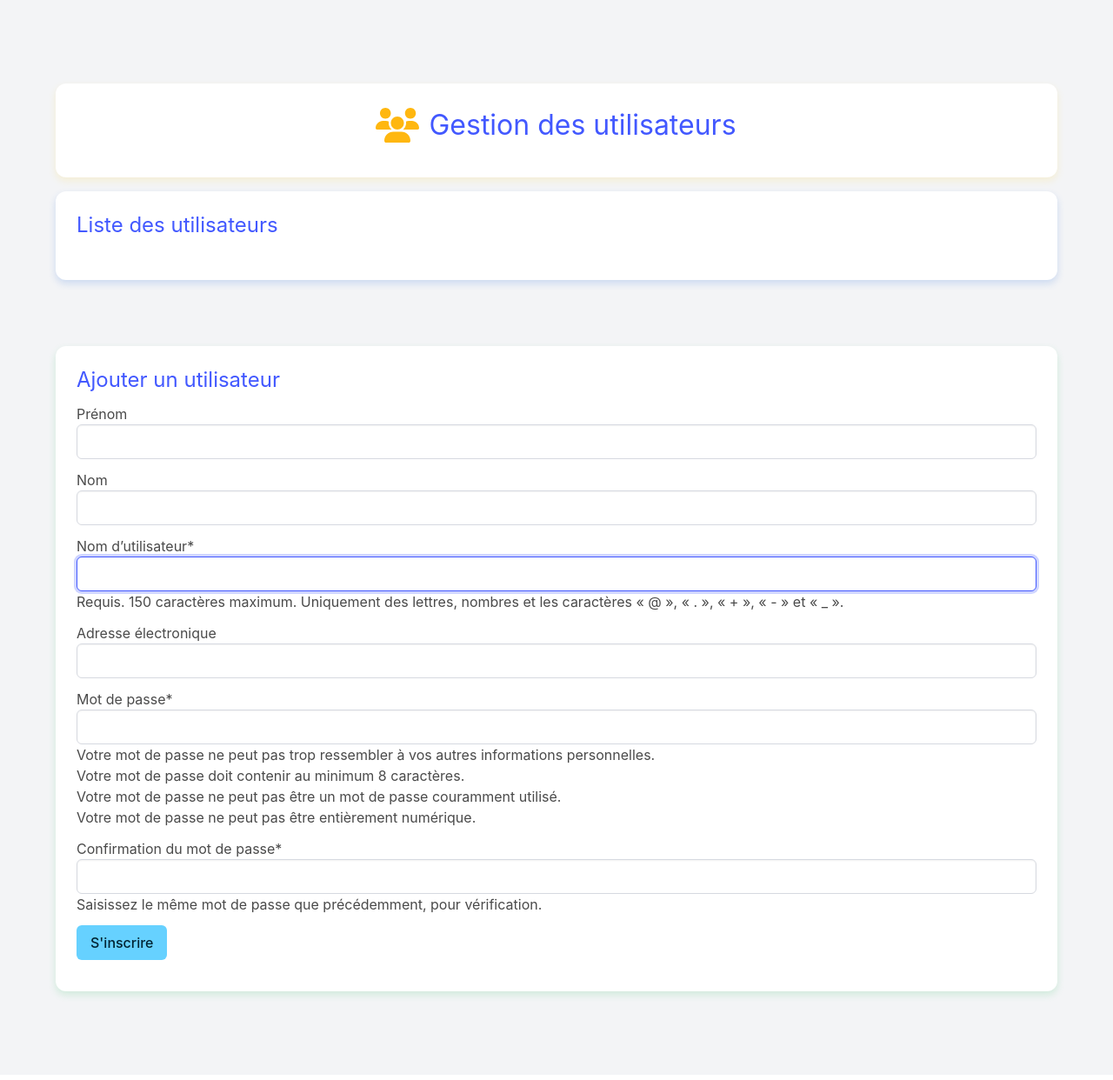
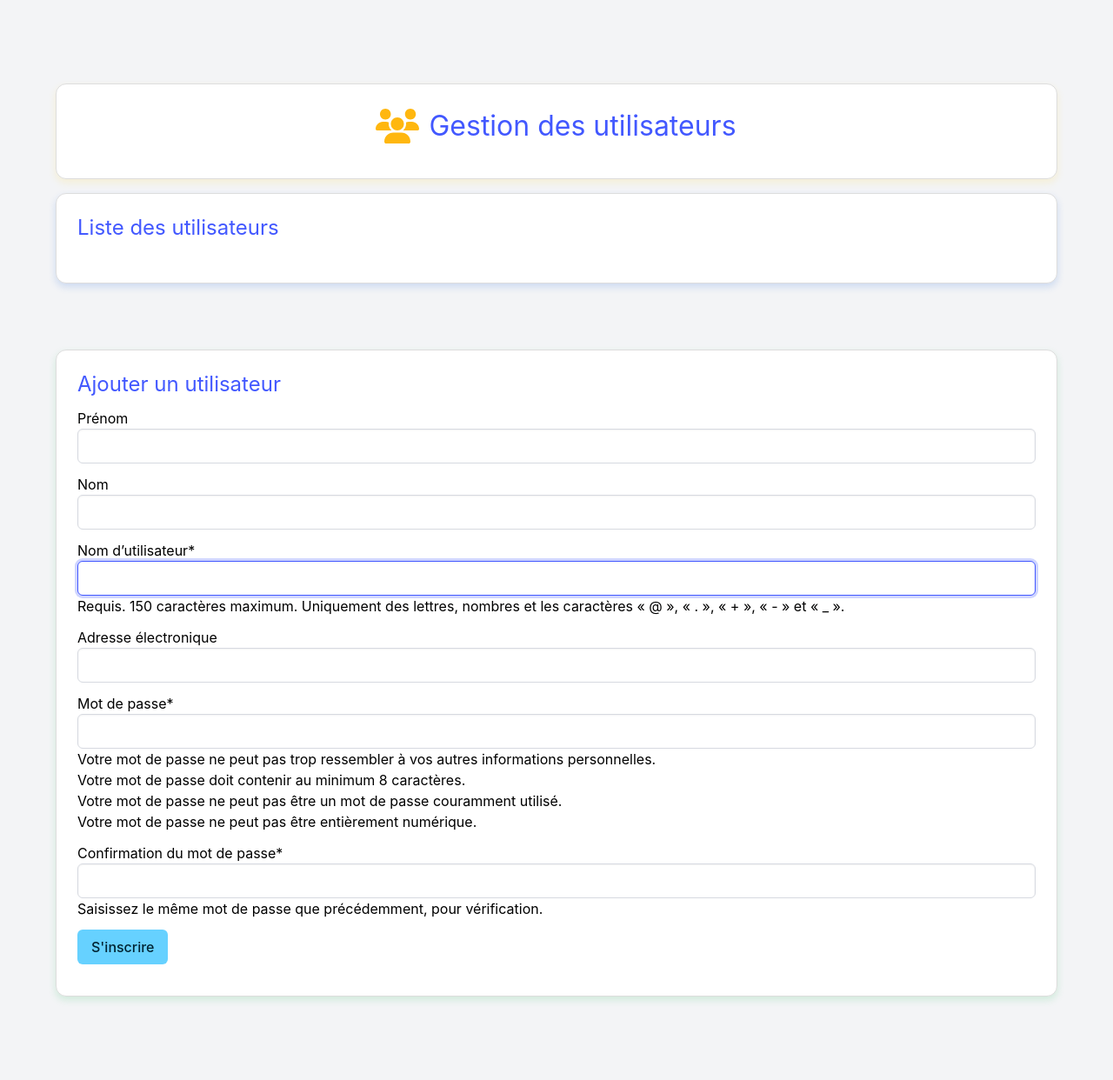
Before and after one commit to Rom5555/Application_FFR_finale, a Django app: page /admin_compte/add_user/ in a window 1280 px wide. Shown: the part 52-1294 px from the top of the page at 87% size. Before the commit the page ends 1204 px from the top, so only its background shows below. Run offline with Django 5.2, Linux system fonts and the light colour scheme; some libraries are stand-ins or nearby versions.

Commit message:
Application_FFR_V9

```diff
--- a/admin_base/templates/admin_base/base.html
+++ b/admin_base/templates/admin_base/base.html
@@ -3,7 +3,6 @@
 <head>
     <meta name="viewport" content="width=device-width, initial-scale=1">
     <meta name="theme-color" content="#3273dc">
-    <meta name="color-scheme" content="light only">
     <meta name="apple-mobile-web-app-capable" content="yes">
     <meta name="apple-mobile-web-app-status-bar-style" content="default">
     <meta name="format-detection" content="telephone=no">
@@ -14,21 +13,19 @@
     <script src="https://unpkg.com/htmx.org@^1.7.0/dist/htmx.min.js"></script>
     <style>
         .short-input {
-        width: 80px;
+            width: 80px; /* Ajustez la largeur selon vos besoins */
         }
 
-    :root {
-        color-scheme: light only;
-    }
-
+        /* Styles pour forcer le mode clair */
         body {
-        background-color: #f5f5f5 !important;
-        color: #4a4a4a !important;
+            background-color: #ffffff !important; /* Couleur de fond blanche */
+            color: #000000 !important; /* Couleur de texte noire */
         }
 
         .card {
-        background-color: #ffffff !important;
-        color: #4a4a4a !important;
+            background-color: #ffffff !important; /* Couleur de fond des cartes */
+            color: #000000 !important; /* Couleur du texte des cartes */
+            border: 1px solid #dddddd; /* Bordure légère pour les cartes */
         }
 
         .navbar.has-background-link {
@@ -74,9 +71,7 @@
                 </div>
                 <div class="navbar-end">
                     <div class="navbar-item has-dropdown is-hoverable">
-                        <a class="navbar-link has-text-light">
-                            {{ user.first_name }}
-                        </a>
+                        <a class="navbar-link has-text-light">{{ user.first_name }}</a>
                         <div class="navbar-dropdown is-right">
                             <a class="navbar-item" href="#">About</a>
                             <a class="navbar-item" href="#">Contact</a>
```
Lines whose indentation alone changed are shown as unchanged.
